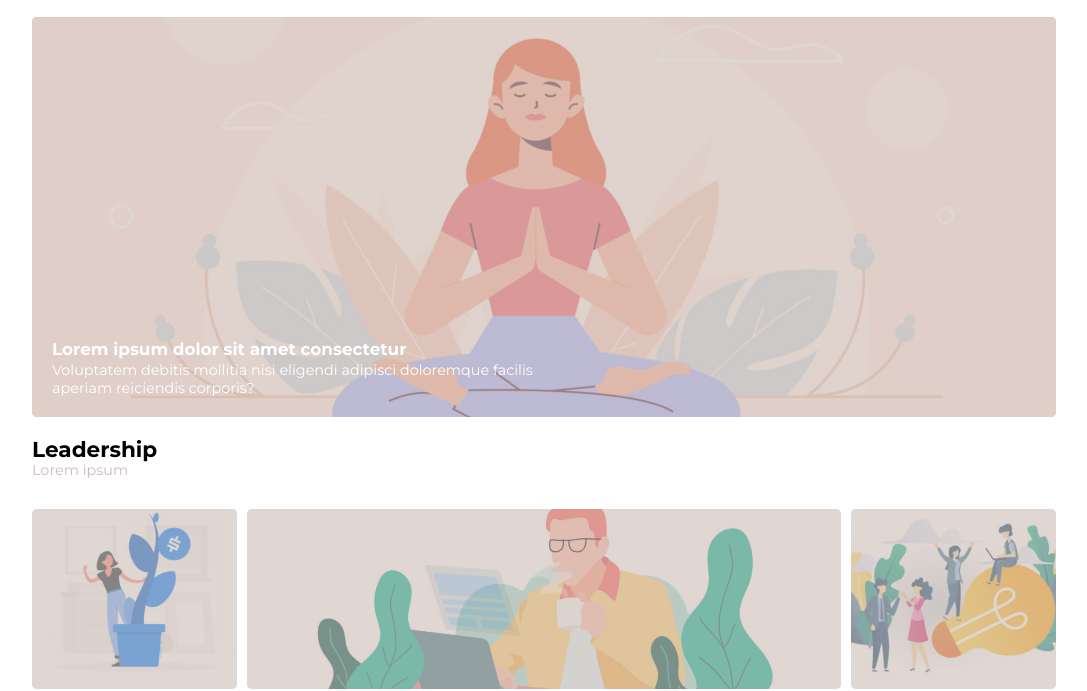
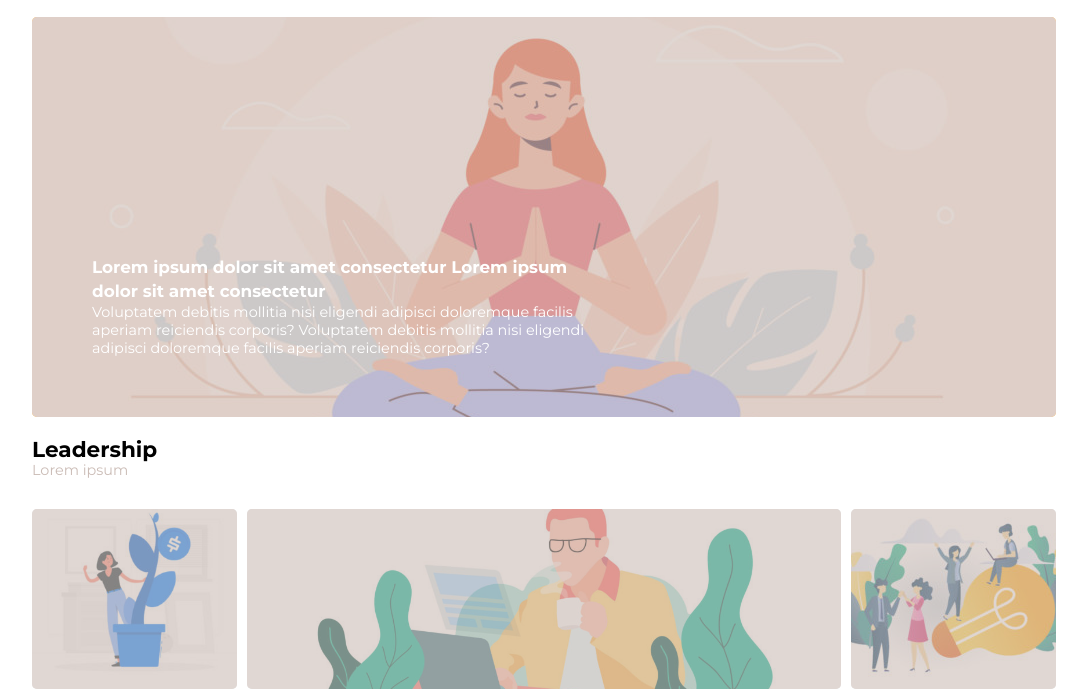
Before and after one commit to didebbo/htmlcss-wp, a plain HTML site: page index.html in a window 1280 px wide. Shown: the part 113-804 px from the top of the page, without its empty margins (96-1183 px from the left). Drawn offline with Linux system fonts and the light colour scheme.

Commit message:
cambiato stile testo banner

```diff
--- a/css/style.css
+++ b/css/style.css
@@ -107,8 +107,8 @@ main .banner img {
 
 main .banner .description {
     position: absolute;
-    left: 20px;
-    bottom: 20px;
+    left: 60px;
+    bottom: 60px;
     width: 50%;
     color: #fff;
 }
--- a/index.html
+++ b/index.html
@@ -41,9 +41,12 @@
                     <div class="main-title">
                         <h3>
                             Lorem ipsum dolor sit amet consectetur
+                            Lorem ipsum dolor sit amet consectetur
                         </h3>
                     </div>
                     <div class="sub-title">
+                        Voluptatem debitis mollitia nisi eligendi adipisci doloremque facilis aperiam reiciendis
+                        corporis?
                         Voluptatem debitis mollitia nisi eligendi adipisci doloremque facilis aperiam reiciendis
                         corporis?
                     </div>
```
